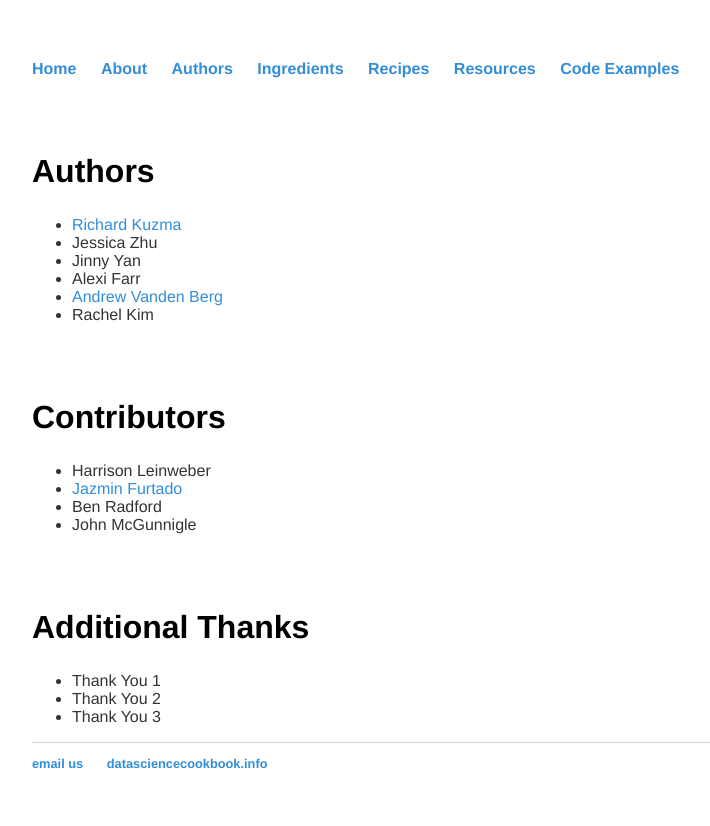
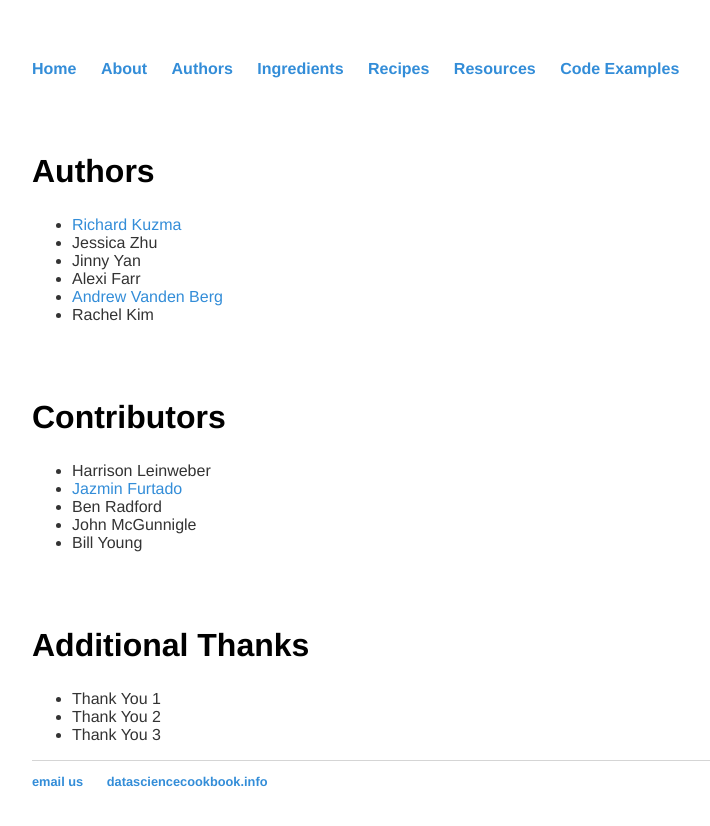
Before and after one commit to datasciencecookbook/datasciencecookbook.github.io, a Jekyll site: the page built from authors/index.md, in a window 1280 px wide. Shown: the top 826 px of the page, without its empty margins (160-870 px from the left). Built offline with Jekyll 4.4.1, drawn with Linux system fonts in a browser that asks for light colours.

Commit message:
edit to authors/contributors

```diff
--- a/authors/index.md
+++ b/authors/index.md
@@ -20,6 +20,7 @@ permalink: /authors/
 - [Jazmin Furtado](https://www.linkedin.com/in/jazmin-furtado-152996100)
 - Ben Radford
 - John McGunnigle
+- Bill Young
 
 
 <br><br>
```
